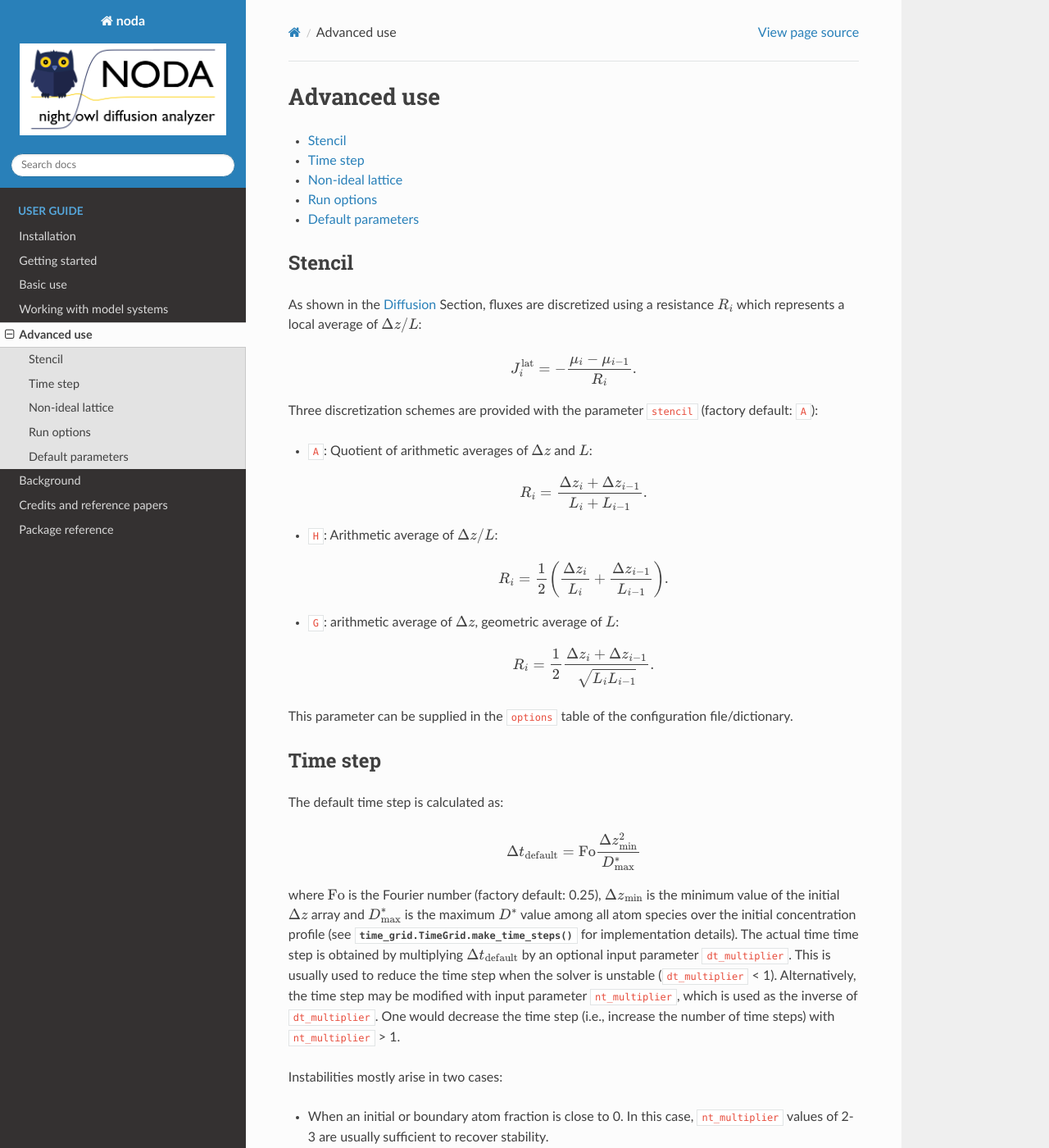
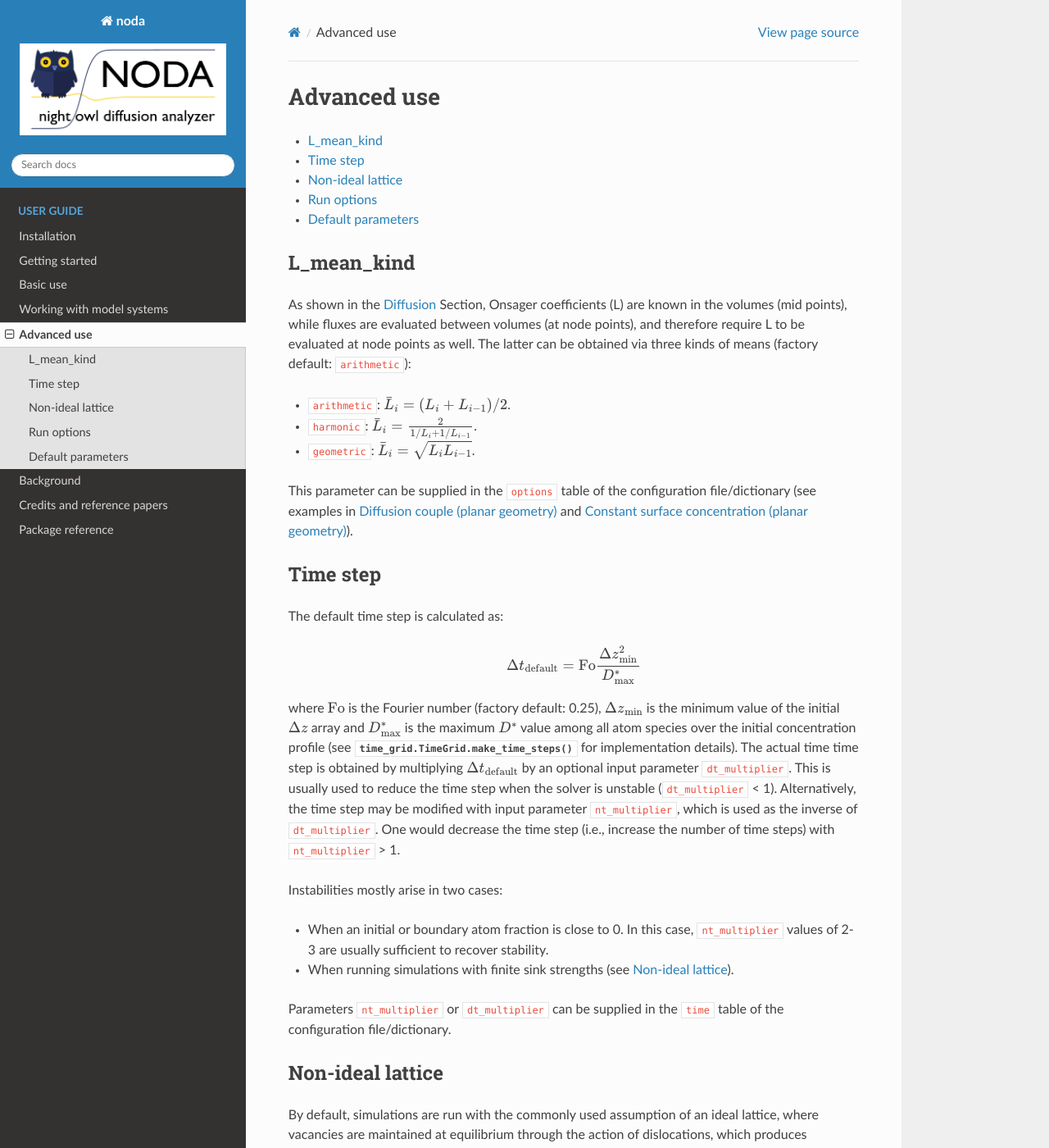
Before and after one commit to onera/Noda, a Sphinx documentation site: the page built from doc/source/advanced_use.rst, in a window 1280 px wide and 1400 px high. Shown: the whole window at 82% size. Built offline with Sphinx 7.4.7 and the Read the Docs theme 3.1.0, drawn with Linux system fonts in a browser that asks for light colours.

Commit message:
Change flux computation
* Get rid of 'diffusion resistance' concept and parameter 'stencil'.
* Provide three kinds of mean to evaluate L at nodes : 'arithmetic',
'harmonic', 'geometric'; select kind via parameter 'L_mean_kind'
(factory default : 'arithmetic').

```diff
--- a/doc/source/advanced_use.rst
+++ b/doc/source/advanced_use.rst
@@ -3,42 +3,23 @@
 
 .. contents:: :local:
 
-.. _stencil:
+.. _L_mean_kind:
 
-Stencil
--------
+L_mean_kind
+-----------
 
-As shown in the :ref:`implementation_diffusion` Section, fluxes are discretized
-using a resistance :math:`R_i` which represents a local average of
-:math:`\Delta z/L`:
+As shown in the :ref:`implementation_diffusion` Section, Onsager coefficients
+(L) are known in the volumes (mid points), while fluxes are evaluated
+between volumes (at node points), and therefore require L to be evaluated
+at node points as well. The latter can be obtained via three kinds of means
+(factory default: ``arithmetic``):
 
-.. math::
-
-   J^{\text{lat}}_i = - \frac{\mu_i - \mu_{i - 1}}{R_i}.
-
-Three discretization schemes are provided with the parameter ``stencil``
-(factory default: ``A``):
-
-* ``A``: Quotient of arithmetic averages of :math:`\Delta z` and :math:`L`:
-
-  .. math::
-
-     R_i = \frac{\Delta z_i + \Delta z_{i - 1}}{L_i + L_{i - 1}}.
-
-* ``H``: Arithmetic average of :math:`\Delta z/L`:
-
-  .. math::
-
-     R_i = \frac{1}{2}\left(\frac{\Delta z_i}{L_i} + \frac{\Delta z_{i - 1}}{L_{i - 1}}\right).
-
-* ``G``: arithmetic average of :math:`\Delta z`, geometric average of :math:`L`:
-
-  .. math::
-
-     R_i = \frac{1}{2}\frac{\Delta z_i + \Delta z_{i - 1}}{\sqrt{L_iL_{i - 1}}}.
+* ``arithmetic``: :math:`\bar{L}_i = (L_i + L_{i - 1})/2`.
+* ``harmonic``: :math:`\bar{L}_i = \frac{2}{1/L_i + 1/L_{i - 1}}`.
+* ``geometric``: :math:`\bar{L}_i = \sqrt{L_iL_{i - 1}}`.
 
 This parameter can be supplied in the ``options`` table of the configuration
-file/dictionary.
+file/dictionary (see examples in :ref:`couple_AB` and :ref:`source_AB`).
 
 .. _time_step:
 
--- a/doc/source/model_systems.rst
+++ b/doc/source/model_systems.rst
@@ -58,6 +58,8 @@
 composition-independent molar volume and diffusivity have analytical solutions.
 Some typical initial distributions and boundary conditions are illustrated
 below.
+
+.. _couple_AB:
 
 Diffusion couple (planar geometry)
 ----------------------------------
--- a/doc/source/modules/solvers.rst
+++ b/doc/source/modules/solvers.rst
@@ -6,4 +6,6 @@
     :undoc-members:
     :show-inheritance:
 
-.. [#Gheno_2022] T. Gheno, V. Szczepan, C. Salsi, C. Desgranges, D. Monceau, Computational Materials Science 215 (2022) 111785, `DOI: 10.1016/j.commatsci.2022.111785 <https://doi.org/10.1016/j.commatsci.2022.111785>`_
+.. [#Gheno_2022] T. Gheno, V. Szczepan, C. Salsi, C. Desgranges, D. Monceau,
+   Computational Materials Science 215 (2022) 111785,
+   `DOI: 10.1016/j.commatsci.2022.111785 <https://doi.org/10.1016/j.commatsci.2022.111785>`_
```
Also changed, not shown: doc/source/background.rst (+12 -14 lines), 6 other files.
